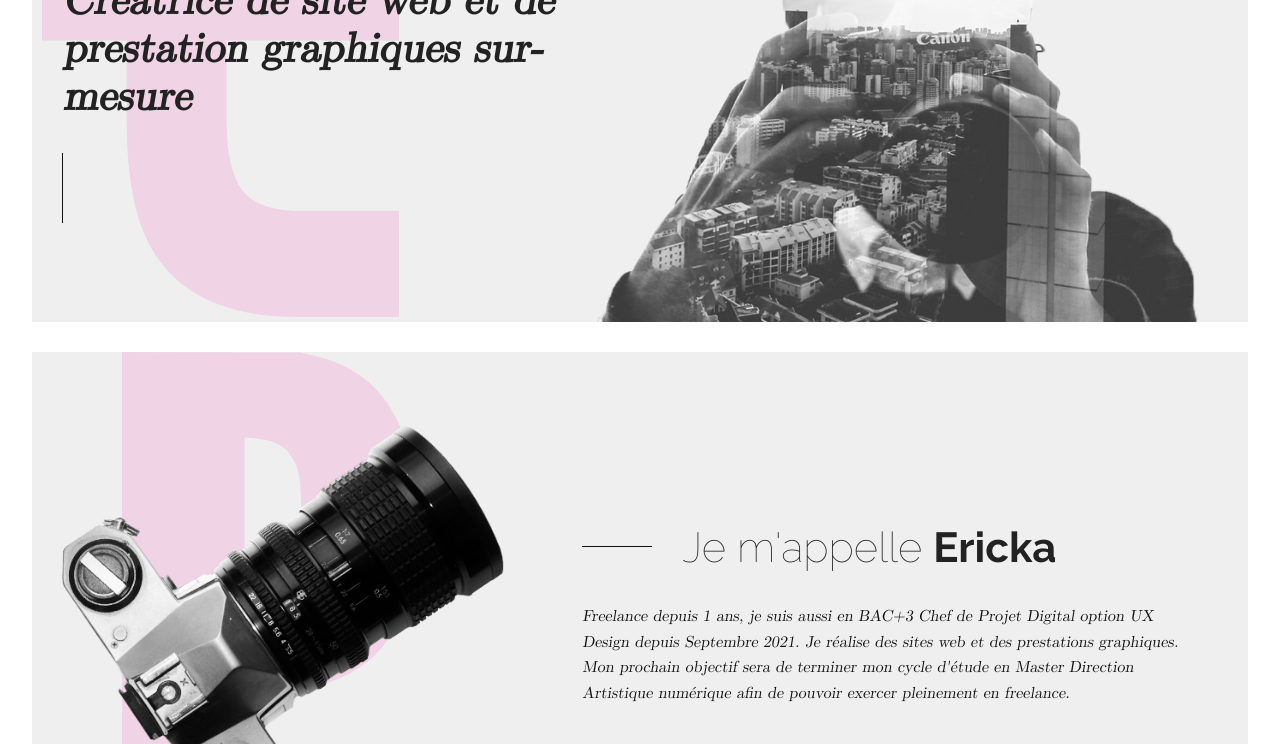
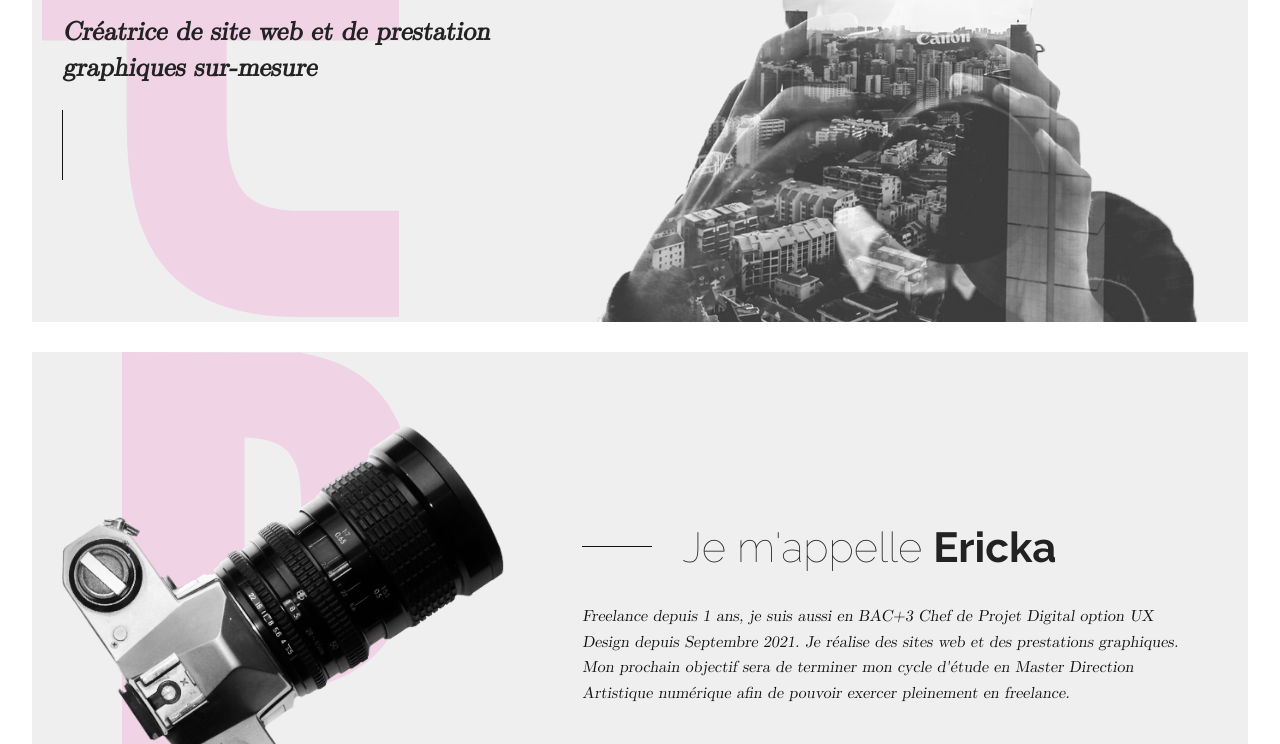
Before and after one commit to Ticka971/Ticka971.github.io, a plain HTML site: page index.html in a window 1280 px wide. Shown: the part 308-1052 px from the top of the page. Drawn offline with nearby package versions, Linux system fonts and the light colour scheme; files whose address does not match are found by name.

Commit message:
H3 change

```diff
--- a/index.html
+++ b/index.html
@@ -27,7 +27,7 @@
         <div class="welcome">
           <h1><strong>Ericka Barbaux</strong></h1>
           <h1>Web Designer</h1>
-          <h2>Créatrice de site web et de prestation graphiques sur-mesure</h2>
+          <h3>Créatrice de site web et de prestation graphiques sur-mesure</h3>
         </div>
         <div class="photographer"><img src="assets/img/hero.png" alt="Photographer"></div>
       </div>
```
